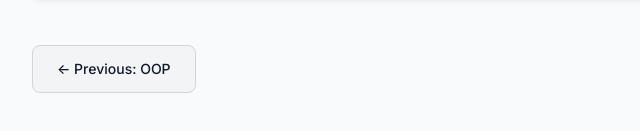
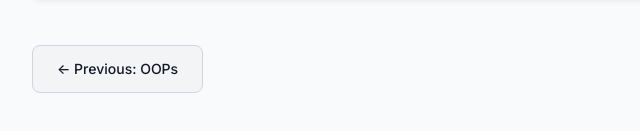
Before and after one commit to Suriya05022002/Java_Theory, a plain HTML site: page chapter9.html in a window 1280 px wide. Shown: the part 6783-6914 px from the top of the page, 280-920 px from the left. Drawn offline with Linux system fonts and the light colour scheme.

Commit message:
chapter9.html

```diff
--- a/chapter9.html
+++ b/chapter9.html
@@ -496,7 +496,7 @@
         </section>
 
         <div class="chapter-nav">
-            <a href="chapter8.html" class="btn btn-secondary">← Previous: OOP</a>
+            <a href="chapter8.html" class="btn btn-secondary">← Previous: OOPs</a>
             <a href="chapter10.html" class="btn btn-primary">Next: Inheritance →</a>
         </div>
     </main>
```
